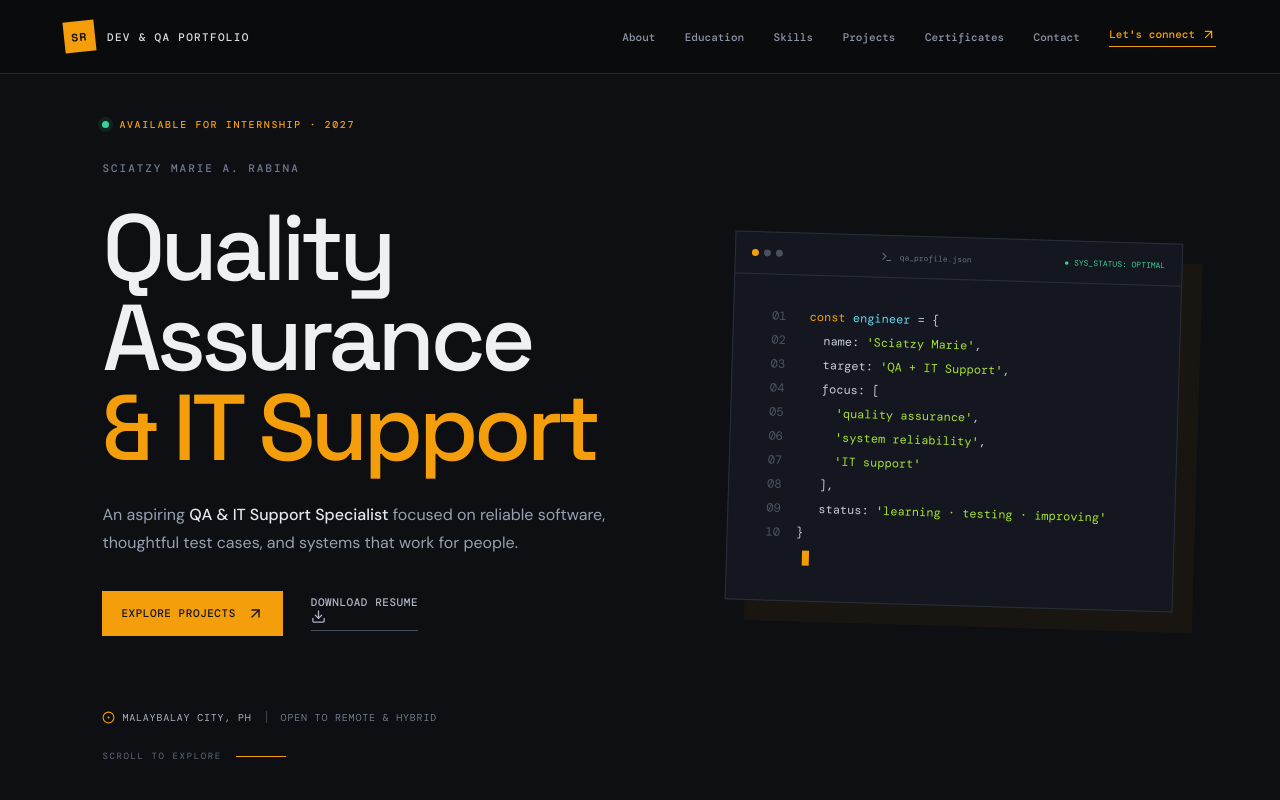
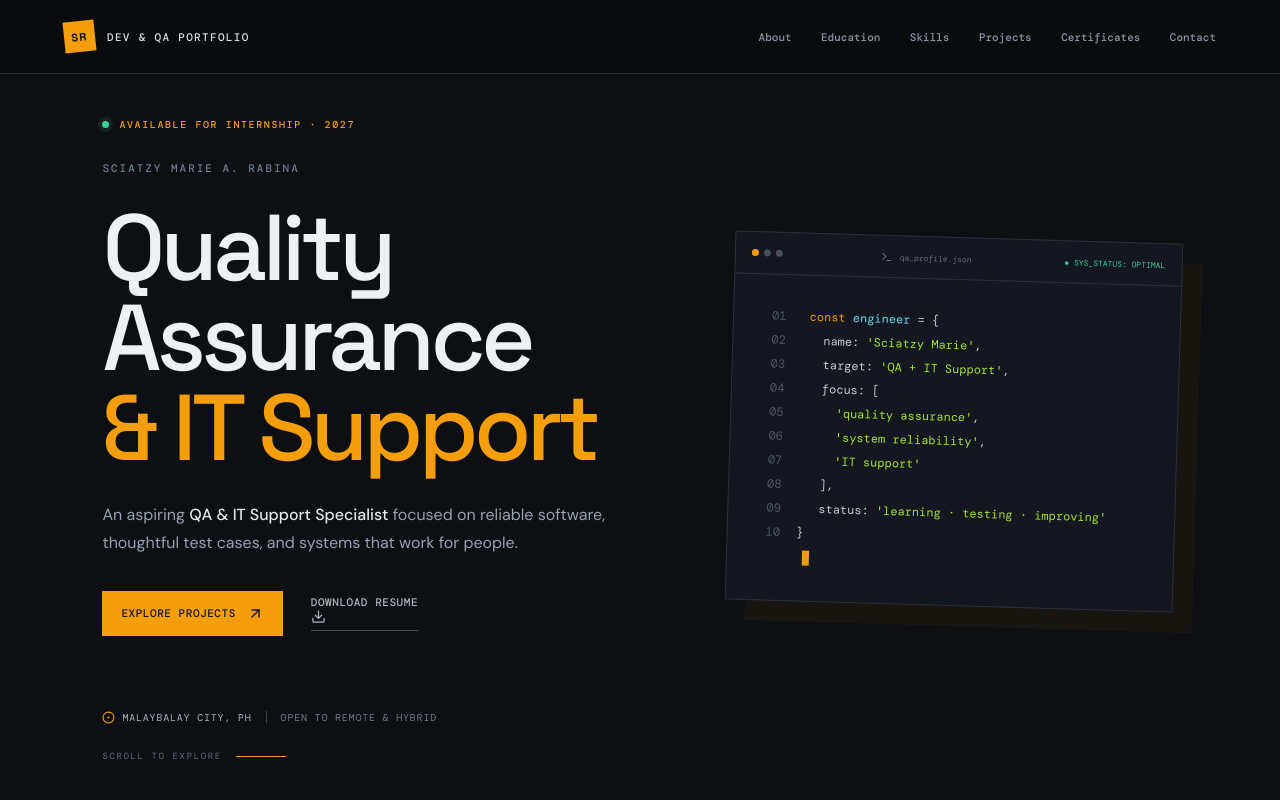
Before and after one commit to Sciatzy/portfolio, a React (Vite) app: page / in a window 1280 px wide. Shown: the top 800 px of the page. Built offline with nearby package versions, Linux system fonts and the light colour scheme.

Commit message:
Remove redundant Let's connect navbar link

```diff
--- a/src/main.jsx
+++ b/src/main.jsx
@@ -260,7 +260,6 @@ function App() {
           {navItems.map(([label, id]) => (
             <a key={id} className={activeSection === id ? "active" : ""} href={`#${id}`} onClick={(event) => scrollToSection(event, id)}>{label}</a>
           ))}
-          <a className="nav-cta" href="#contact" onClick={(event) => scrollToSection(event, "contact")}>Let's connect <ArrowUpRight size={15} /></a>
         </div>
       </nav>
 
```
